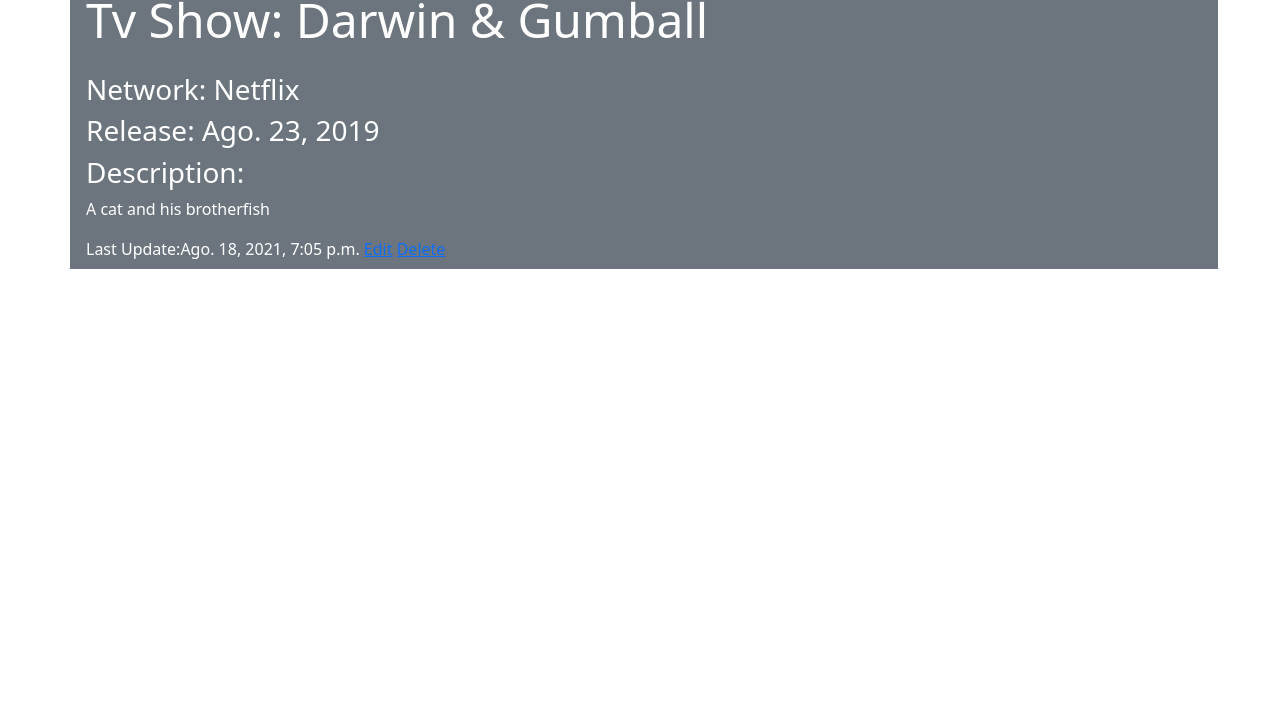
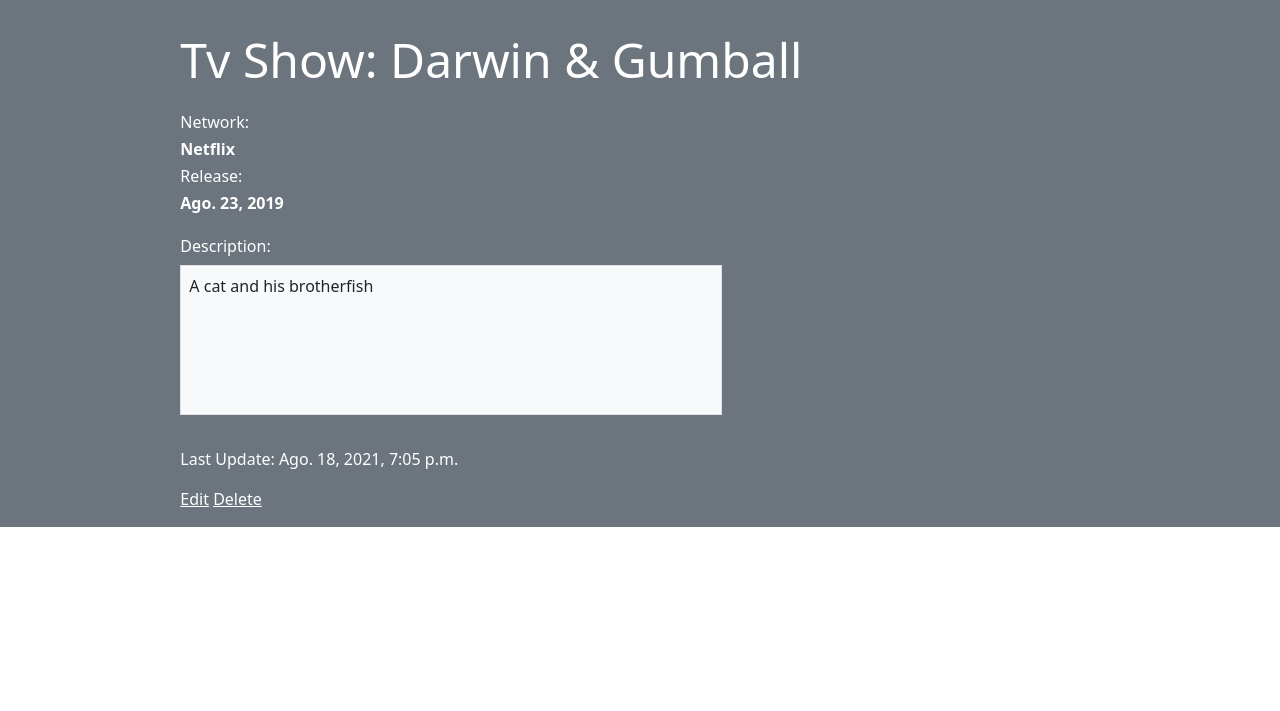
Before and after one commit to FranciscaLjubetic/tv_shows, a Django app: page /shows/1 in a window 1280 px wide. Shown: the part 89-800 px from the top of the page. Run offline with Django 3.2, Linux system fonts and the light colour scheme; data comes from the database, SQL or seed files in the repository; both versions use the stored data as it was after the commit; some libraries are stand-ins or nearby versions.

Commit message:
formularios andando

```diff
--- a/main_tv/models.py
+++ b/main_tv/models.py
@@ -1,6 +1,21 @@
 from django.db import models
+from datetime import date
 
 # Create your models here.
+class Tvshows_manager(models.Manager):
+    def basic_validator(self, post_data):
+        errors ={}
+        today = date.today()
+
+        if len(post_data['title_input']) < 2:
+            errors['title_input'] = 'Title should have at least two characters'
+
+        if len(post_data['desc_input']) < 10:
+            errors['desc_input'] = 'Description should have at least 10 characters'
+
+        if post_data['release_date_input'] > today:
+            errors['release_date_input'] = 'The release time should be today or earlier'
+
 class Network(models.Model):
     title = models.CharField(max_length=255)
     description = models.TextField()
--- a/main_tv/static/js/style.css
+++ b/main_tv/static/js/style.css
@@ -0,0 +1,3 @@
+#navbarito{
+    background-image: url('https://www.negociofranquicia.es/wordpress/wp-content/uploads/2016/09/Series-TV-negocio-franquicia.png');
+}
--- a/main_tv/templates/index.html
+++ b/main_tv/templates/index.html
@@ -12,31 +12,28 @@
     <title>{% block title %}Home {% endblock %}</title>
 </head>
 <body>
+
     <!-- path('shows', views.shows),
     path('shows/new', views.addshow),
     path('shows/<num>', views.tvshowtwo),
     path('shows/<num>/edit', views.editshow),
     path('second/<name>', views.second),-->
-    <div class="container bg-secondary p-0">
-        <nav class="navbar navbar-expand-lg navbar-dark bg-dark p-3">
-            <a class="navbar-brand" href="/shows">Home</a>
+    <div id="navbarito" class="container-fluid p-0 bg-secondary" >
+        <nav  class="navbar navbar-expand-lg navbar-dark p-4" style="background-image: url('https://i.insider.com/594801e9e592ed0b1a8b50fe?width=700'); background-size: cover;">
+            <a class="navbar-brand fw-bolder" href="/shows">Shows</a>
             <button class="navbar-toggler" type="button" data-toggle="collapse" data-target="#navbarNav" aria-controls="navbarNav" aria-expanded="false" aria-label="Toggle navigation">
                 <span class="navbar-toggler-icon"></span>
             </button>
             <div class="collapse navbar-collapse" id="navbarNav">
                 <ul class="navbar-nav">
                     <li class="nav-item active">
-                    <a class="nav-link" href="/shows">Home <span class="sr-only">(current)</span></a>
+                    <a class="nav-link fw-bolder" href="/shows">shows <span class="sr-only">(current)</span></a>
                 </li>
+
                 <li class="nav-item">
-                    <a class="nav-link" href="/shows/{{show.id}}">View Show</a>
+                    <a class="nav-link fw-bolder" href="/shows/new">New Show</a>
                 </li>
-                <li class="nav-item">
-                    <a class="nav-link" href="/shows/new">New Show</a>
-                </li>
-                <li class="nav-item">
-                    <a class="nav-link" href="{{show.id}}/edit">Edit Show</a>
-                </li>
+
                 </ul>
             </div>
         </nav>
--- a/main_tv/templates/shows.html
+++ b/main_tv/templates/shows.html
@@ -5,7 +5,7 @@
 
     {% block content %}
     <div class="container bg-secondary text-white offset-1 col-10">
-        <h4 class="p-0 mb-4 display-5 text-white m-2 ps-2">All shows</h4>
+        <h4 class="p-2 mb-4 display-5 text-white ms-2 mt-3">All shows</h4>
         <table class="table table-hover">
             <thead>
                 <tr>
--- a/main_tv/templates/shows_new.html
+++ b/main_tv/templates/shows_new.html
@@ -5,9 +5,9 @@
 {% block content %}
 <form id="form" class="offset-1 col-10 bg-secondary text-white" method="POST" action="/shows/create">
     {% csrf_token %}
-    <div class="row ps-2">
+    <div class="row p-2">
         <div class="col-6 m-2">
-        <h4 class="p-0 mb-4 display-5 text-white">Add a Show</h4>
+        <h4 class="mb-4 display-5 text-white">Add a Show</h4>
             <p class="mb-0">Title</p>
             <input name="title_input" type="text" class="validate form-control input-index input-index" required>
         </div>
--- a/main_tv/templates/tv_show.html
+++ b/main_tv/templates/tv_show.html
@@ -3,15 +3,34 @@
 {% block title %}Tv_Show {% endblock %}
 
 {% block content %}
-<div class="container bg-secondary text-white p-2 ms-2">
-    <h1 class="p-0 mb-4 display-5 text-white">Tv Show: {{this_show.title}}</h1>
-    <h3>Network: {{this_show.networks.title}}</h3>
-    <h3>Release: {{this_show.release_date}}</h3>
-    <h3>Description:</h3>
-    <p>{{this_show.description}}</p>
-    <span>Last Update:{{this_show.updated_at}}</span>
+<div class="container bg-secondary text-white p-2">
+    <div class="row p-2">
+        <div class="offset-1 col-9">
+            <h4 class="p-0 mb-4 display-5 text-white mt-3">Tv Show: {{this_show.title}}</h4>
+            <h6>Network: </h6>
+            <h6 class="fw-bolder">
+                {{this_show.networks.title}}
+            </h6>
+            <h6>Release: </h6>
+            <h6 class="fw-bolder">
+                {{this_show.release_date}}
+            </h6>
 
-    <a href="shows/{{this_show.id}}/edit">Edit</a> <a href="shows/{{this_show.id}}/delete">Delete</a>
+        </div>
+    </div>
+    <div class="row p-2">
+        <div class="col-6 offset-1">
+            <h6>Description:</h6>
+            <p class="bg-light border border-muted text-dark p-2" style="min-height:150px; min-width:200px;">{{this_show.description}}</p>
+        </div>
+    </div>
+    <div class="row p-2">
+        <div class="col-6 offset-1">
+            <p>Last Update:  {{this_show.updated_at}}</p>
+
+            <a class="text-white" href="/shows/{{this_show.id}}/edit">Edit</a> <a class="text-white" href="/shows/{{this_show.id}}/delete">Delete</a>
+        </div>
+    </div>
 </div>
 
 {% endblock %}
--- a/main_tv/views.py
+++ b/main_tv/views.py
@@ -1,5 +1,6 @@
 from django.shortcuts import render, redirect, HttpResponse
 from main_tv.models import Show, Network
+from django.contrib import messages
 
 def index(request):
     context = {
@@ -50,30 +51,31 @@ def create(request):
 
 
 
-def editshow(request):
-    Shows= Show.objects.all()
-    networks = Network.objects.all()
+def editshow(request, num):
+    if request.method== 'GET':
+        edit_show = Show.objects.get(id= num)
+        # yo no tuve ese problema, pero en caso de que me de jugo la fecha hago lo siguiente:
+        time_str=edit_show.release_date.strftime('%Y-%m-%d')
+        Networks= Network.objects.all()
 
-    context = {
-        'Shows': Shows,
-        'Networks': networks,
-    }
-    if request.POST['network_input'] == 'other':
-        # en este caso hay que crearla
-        new_network_name = request.POST['newNetwork']
-        network = Network.objects.create(name = new_network_name)
+        context = {
+            'edit_show': edit_show,
+            'time_str':time_str,
+            'network': Networks
+        }
+        return render(request,'shows_edit.html',  context)
     else:
         # en este caso hay que rescatarla de la DB
-        network_id = request.POST['network_input']
+        edit_show = Show.objects.get(id= num)
+        network_id= int(request.POST['network_input'])
         network = Network.objects.get(id=network_id)
     # -------
-
-    showTitle = request.POST['title_input']
-    showDate = request.POST['release_date_input']
-    showDesc = request.POST['desc_input']
-    new_show = Show.objects.create(title = showTitle, release_date = showDate, description = showDesc, networks = network)
-    #new_show.network.add(network)
-    return redirect(request.META.get('HTTP_REFERER'))
+        showTitle = request.POST['title_input']
+        showDate = request.POST['release_date_input']
+        showDesc = request.POST['desc_input']
+        new_show = Show.objects.update_or_create(title = showTitle, release_date = showDate, description = showDesc, networks = network)
+        #new_show.network.add(network)
+        return redirect('/shows')
 
 
 def tvshow(request, num):
```
Also changed, not shown: main_tv/templates/shows_edit.html (+16 -8 lines), db.sqlite3.
